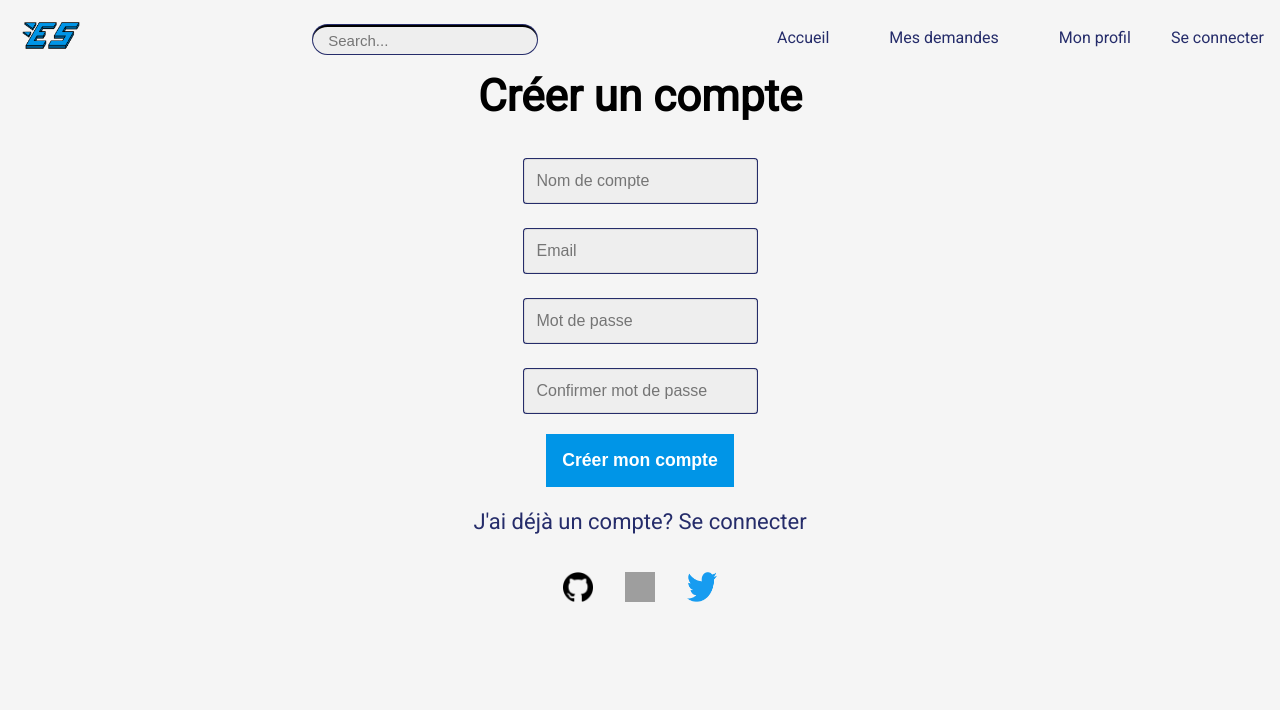
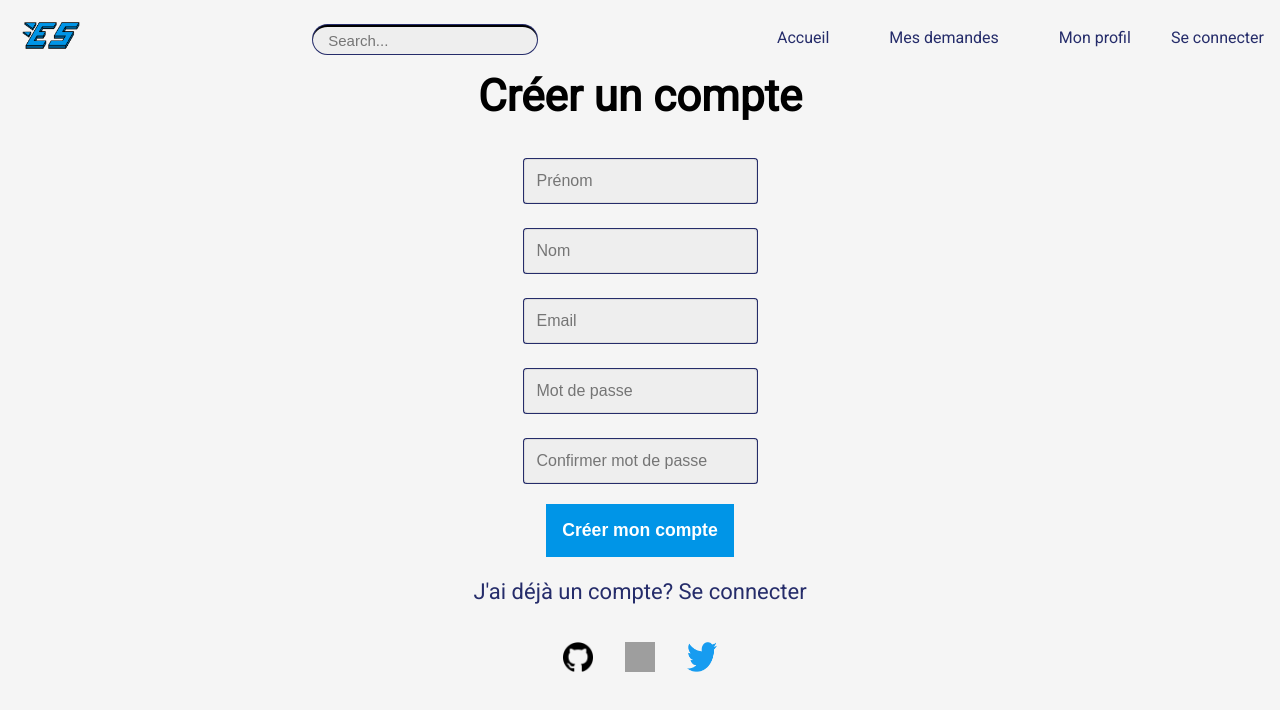
Before and after one commit to valentin-d-r/EasyServ, a React (Create React App) app in the folder easyservice/: page /Register in a window 1280 px wide. Shown: the top 710 px of the page. Built offline with nearby package versions, Linux system fonts and the light colour scheme; grey boxes are pictures that could not be loaded.

Commit message:
Register bientôt fini

```diff
--- a/easyservice/package.json
+++ b/easyservice/package.json
@@ -6,6 +6,7 @@
     "@testing-library/jest-dom": "^5.16.5",
     "@testing-library/react": "^13.4.0",
     "@testing-library/user-event": "^13.5.0",
+    "axios": "^1.4.0",
     "bcrypt": "^5.1.0",
     "express": "^4.18.2",
     "mysql": "^2.18.1",
--- a/easyservice/src/front/Register.js
+++ b/easyservice/src/front/Register.js
@@ -1,29 +1,66 @@
 import { Link } from "react-router-dom";
 import React, {useState} from "react";
 import "../style/Register.css";
+import axios from "axios";
 
-export default function InscriptionPage() {
-  const [email, setEmail] = useState('');
-  const [password, setPassword] = useState('');
-  const [nom, setNom] = useState('');
-  const [prenom, setPrenom] = useState('');
+const handleSubmit = async (e) => {
+  console.log("----|||||test");
+  e.preventDefault();
 
+  // Récupérer les valeurs des champs du formulaire
+  const prenom = e.target.elements.Name.value;
+  const nom = e.target.elements.LastName.value;
+  const email = e.target.elements.Email.value;
+  const password = e.target.elements.Password.value;
+  // Ajoutez d'autres champs selon vos besoins
 
+  // Créez un objet contenant les données à envoyer
+  const data = {
+    nom,
+    prenom,
+    email,
+    password,
+    // Ajoutez d'autres champs selon vos besoins
+  };
 
-//Faire l'envoie de données d'enregistrement dans le front avec les variables email, password, nom et prenom
+  try {
+    // Effectuer la requête POST
+    console.log("----|||||test");
+    const response = await axios.post('localhost:3000/', data);
 
-return (
+    // Traitez la réponse si nécessaire
+    console.log("----|||||test");
+    console.log(response.data);
+  } catch (error) {
+    // Gérez les erreurs de requête
+    console.error(error);
+  }
+};
+
+const Register = () => (
     <div className="reg-container">
-      <form className="form " method="post" action="" id="createAccount">
+      <form className="form " onSubmit={handleSubmit} id="createAccount">
         <h1 className="form__title">Créer un compte</h1>
         <div className="form__message form__message--error" />
         <div className="form__input-group">
           <input
             type="text"
-            id="Username"
+            id="Name"
+            name="Name"
             className="form__input"
             autofocus
-            placeholder="Nom de compte"
+            placeholder="Prénom"
+          />
+          <div className="form__input-error-message" />
+        </div>
+        <div className="form__input-group">
+          <input
+            type="text"
+            id="LastName"
+            name="LastName"
+            className="form__input"
+            autofocus
+            placeholder="Nom"
           />
           <div className="form__input-error-message" />
         </div>
@@ -31,10 +68,10 @@ return (
           <input
             type="email"
             id="Email"
+            name="Email"
             className="form__input"
             autofocus
             placeholder="Email"
-            onChange={(e) => setEmail(e.target.value)} pattern='[a-z0-9._%+-]+@[a-z0-9.-]+\.[a-z]{2,4}$' required
           />
           <div className="form__input-error-message" />
         </div>
@@ -42,10 +79,10 @@ return (
           <input
             type="Mot de passe"
             id="Password"
+            name="Password"
             className="form__input"
             autofocus
             placeholder="Mot de passe"
-            onChange={(e) => setPassword(e.target.value)} required
           />
           <div className="form__input-error-message" />
         </div>
@@ -72,4 +109,4 @@ return (
       </form>
     </div>
   )
-}
+  export default Register
```
Also changed, not shown: 1 other file (tests, documents, lock files or other folders).
